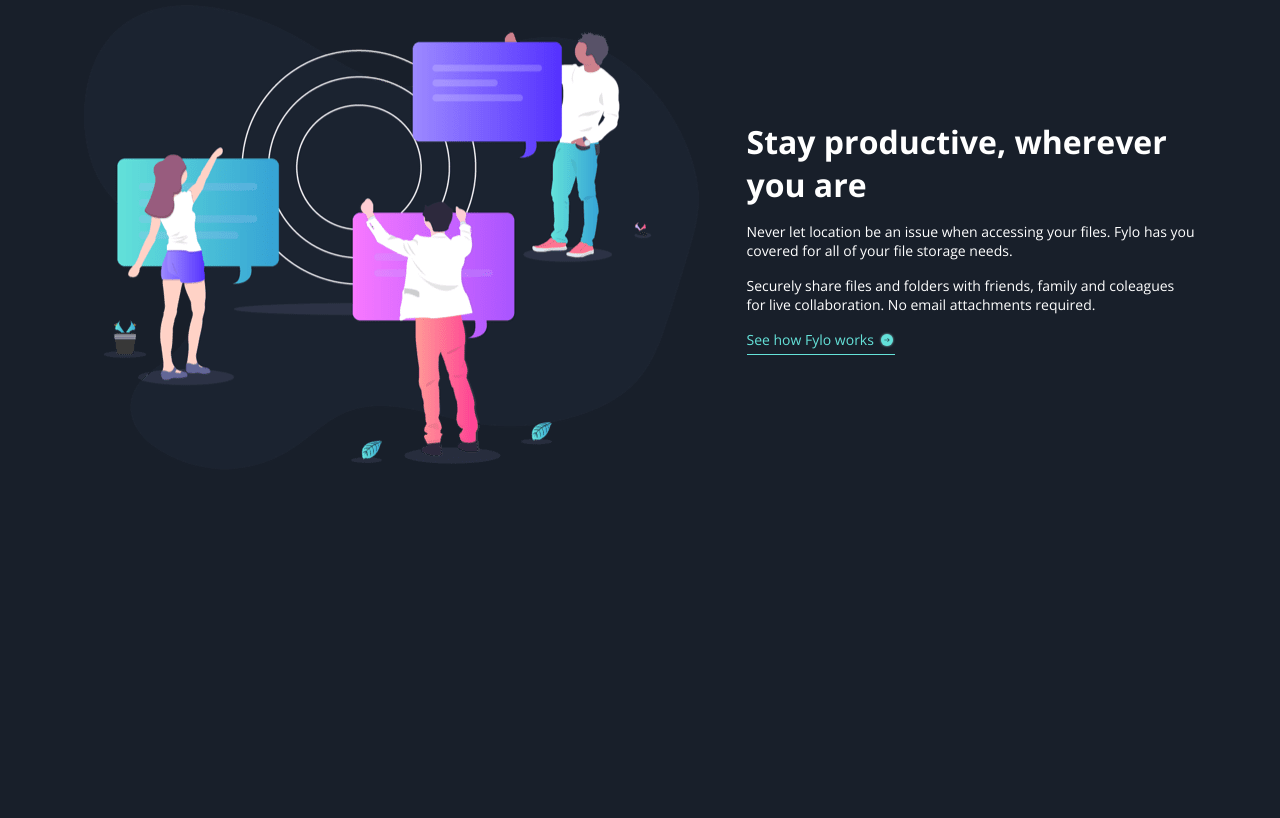
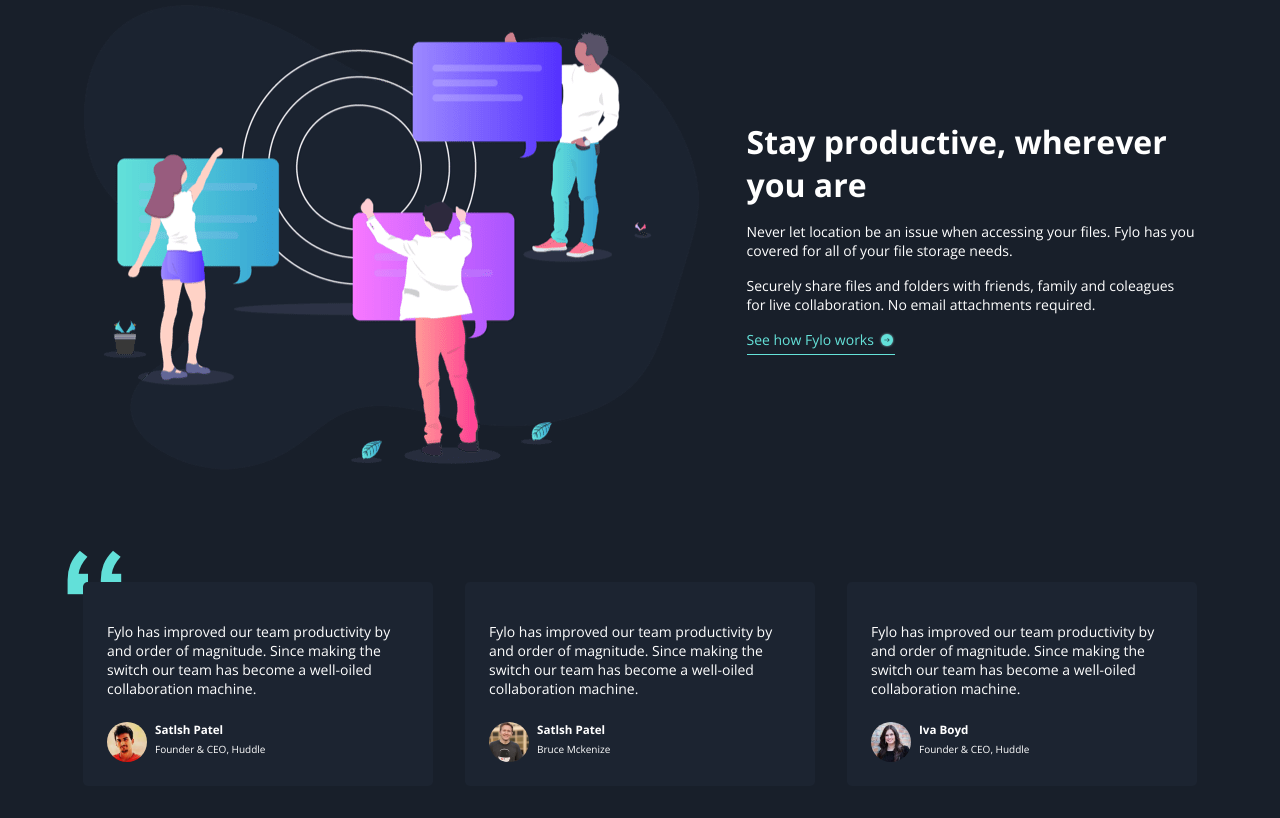
Before and after one commit to EranKhedmati/landingPage-fylo, a plain HTML site: page index.html in a window 1280 px wide. Shown: the part 1831-2649 px from the top of the page. Before the commit the page ends 2381 px from the top, so only its background shows below. Drawn offline with nearby package versions, Linux system fonts and the light colour scheme.

Commit message:
add feedback section

```diff
--- a/index.html
+++ b/index.html
@@ -153,6 +153,46 @@
           </a>
         </div>
       </section>
+
+      <!-- Feedback -->
+      <section class="fb">
+        <ul class="list">
+          <li>
+            <img class="quotes" src="./assets/images/bg-quotes.png" alt="bg-quotes">
+            <p>
+              Fylo has improved our team productivity by and order of magnitude. Since making the switch our team has become a well-oiled collaboration machine.
+            </p>
+            <div class="profile">
+              <img src="./assets/images/profile-1.jpg" alt="profile avatar">
+              <h5>Satlsh Patel
+                <p>Founder & CEO, Huddle</p>
+              </h5>
+            </div>
+          </li>
+          <li>
+            <p>
+              Fylo has improved our team productivity by and order of magnitude. Since making the switch our team has become a well-oiled collaboration machine.
+            </p>
+            <div class="profile">
+              <img src="./assets/images/profile-2.jpg" alt="profile avatar">
+              <h5>Satlsh Patel
+                <p>Bruce Mckenize</p>
+              </h5>
+            </div>
+          </li>
+          <li>
+            <p>
+              Fylo has improved our team productivity by and order of magnitude. Since making the switch our team has become a well-oiled collaboration machine.
+            </p>
+            <div class="profile">
+              <img src="./assets/images/profile-3.jpg" alt="profile avatar">
+              <h5>Iva Boyd
+                <p>Founder & CEO, Huddle</p>
+              </h5>
+            </div>
+          </li>
+        </ul>
+      </section>
     </div>
 
     <!--  Script  -->
--- a/style.css
+++ b/style.css
@@ -168,6 +168,50 @@ body {
     fill: white;
 }
 
+/* Feedback */
+.App .fb .list {
+    display: flex;
+    align-items: center;
+    justify-content: center;
+    gap: 2rem;
+    list-style: none;
+    padding: 2rem;
+}
+
+.App .fb .list li {
+    background: var(--dark-blue-secound-bg);
+    max-width: 350px;
+    padding: 1.5rem;
+    padding-top: 2.5rem;
+    border-radius: 0.3rem;
+    position: relative;
+}
+
+.App .fb .list li .profile {
+    display: flex;
+    margin-top: 1.5rem;
+
+}
+
+.App .fb .list li .profile img {
+    max-width: 40px;
+    border-radius: 50%;
+    margin-right: 0.5rem;
+}
+
+.App .fb .list li .profile h5 >p {
+    font-weight: 400;
+    margin-top: 5px;
+    font-size: 10px;
+}
+
+.App .fb .list .quotes {
+    position: absolute;
+    top: -2rem;
+    left: -1rem;
+    z-index: -1;
+}
+
 /* Media Screen */
 @media (max-width: 1100px) {
     /* Hero */
@@ -228,6 +272,11 @@ body {
     .App .hero >img {
         width: 100%;
     }
+
+    /* Feedback */
+    .App .fb .list {
+        flex-direction: column;
+    }
 }
 
 @media (max-width: 500px) {
@@ -252,4 +301,13 @@ body {
         background-color: var(--dark-blue-secound-bg);
 
     }
+
+    /* Feedback */
+    .App .fb .list{
+        padding: 1rem;
+    }
+    .App .fb .list li {
+        padding: 1rem;
+        padding-top: 1.7rem;
+    }
 }
```
